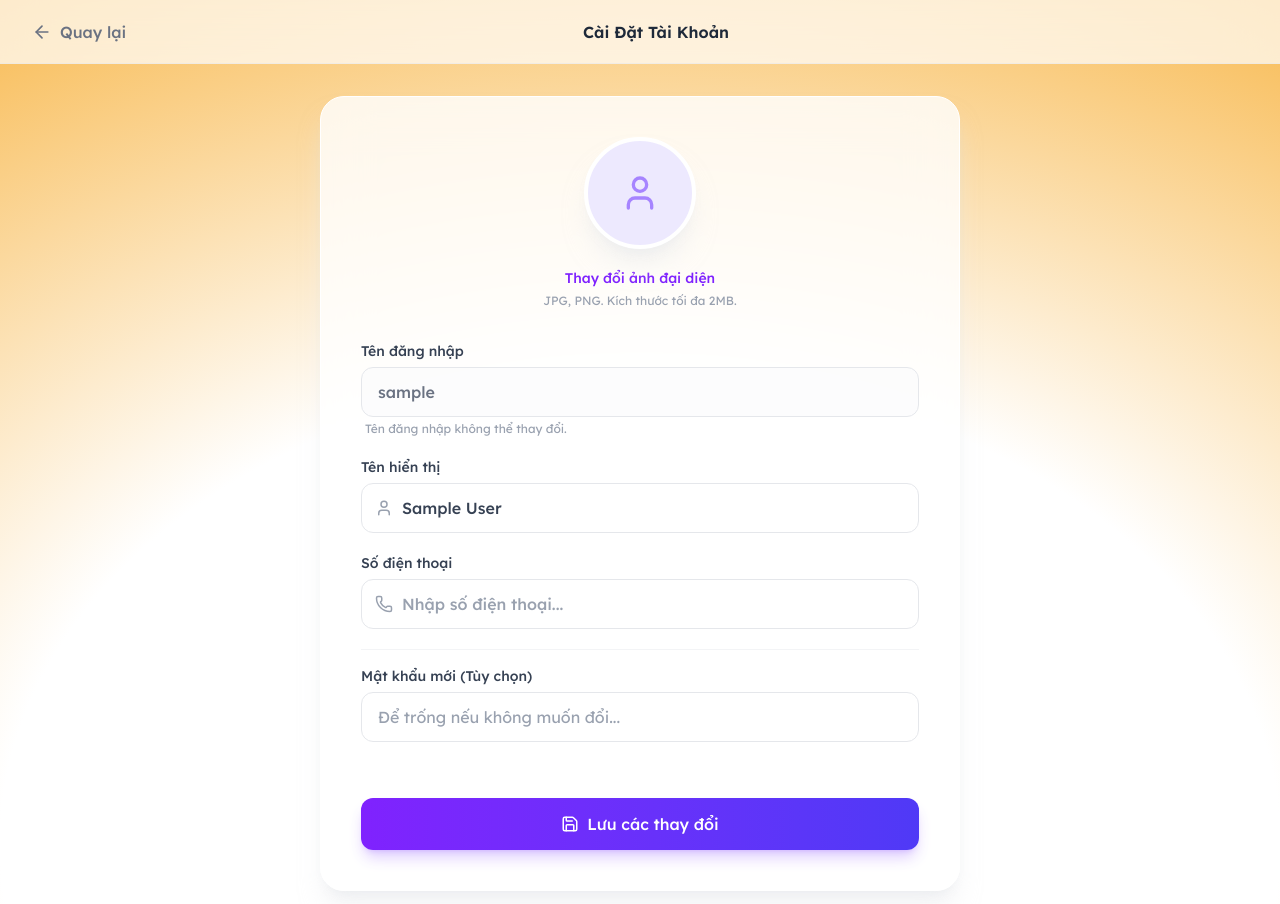
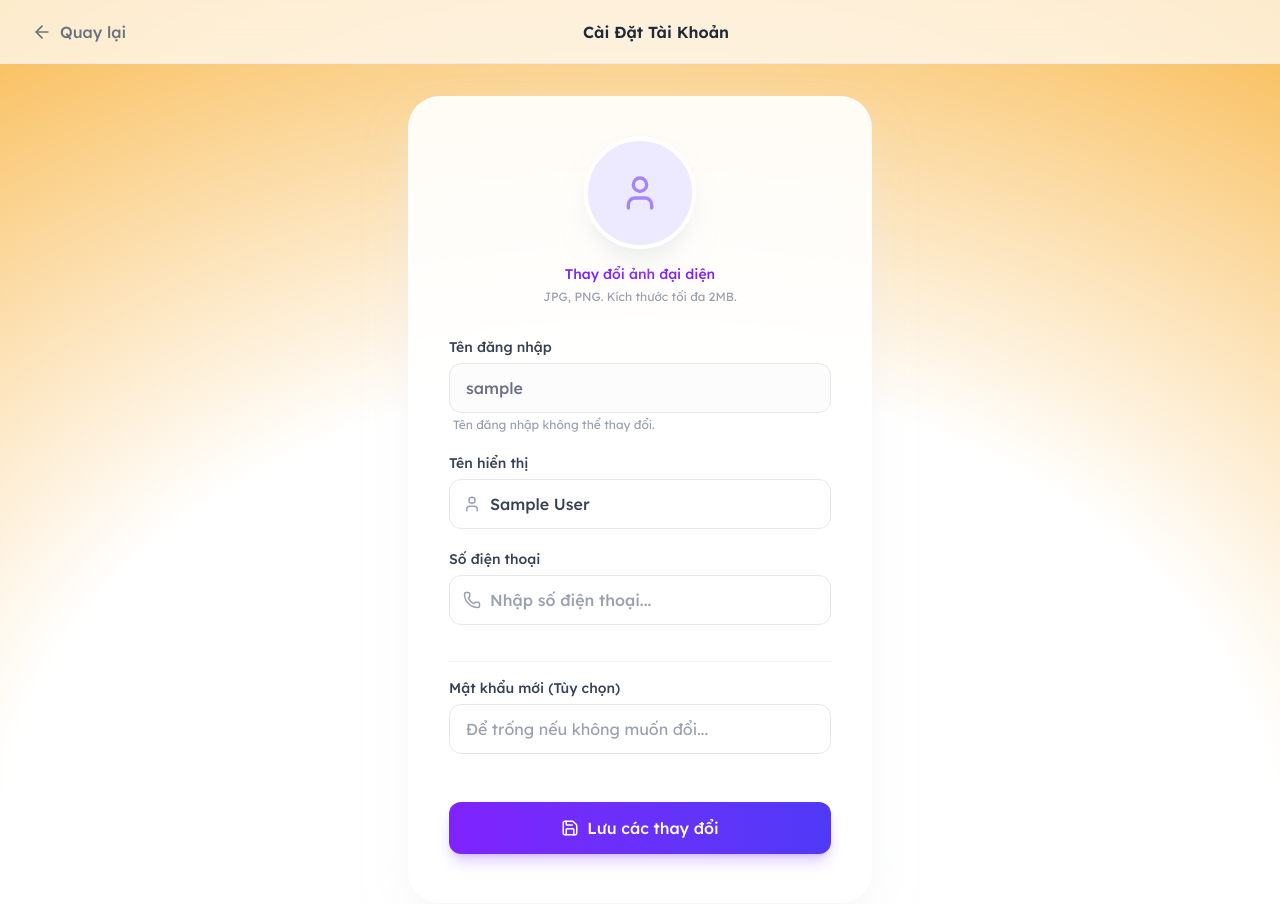
Before and after one commit to gioigioi124/elanAI, a React (Vite) app in the folder frontend/: page /settings in a window 1280 px wide. Shown: the top 904 px of the page. Built offline with nearby package versions, Linux system fonts and the light colour scheme; sample sign-in values are in the browser's storage.

Commit message:
add profile

```diff
--- a/frontend/src/pages/SettingsPage.jsx
+++ b/frontend/src/pages/SettingsPage.jsx
@@ -97,16 +97,16 @@ const SettingsPage = () => {
       </header>
 
       {/* Main Content */}
-      <main className="flex-1 w-full max-w-2xl mx-auto pt-24 pb-12 px-4 relative z-10">
+      <main className="flex-1 w-full max-w-lg mx-auto pt-24 pb-12 px-4 sm:px-6 relative z-10">
         <motion.div
           initial={{ opacity: 0, y: 20 }}
           animate={{ opacity: 1, y: 0 }}
-          className="bg-white/80 backdrop-blur-xl rounded-3xl shadow-xl shadow-gray-200/50 border border-white p-6 md:p-10"
+          className="bg-white/90 backdrop-blur-xl rounded-[2rem] shadow-2xl shadow-gray-200/50 border border-white/60 p-6 sm:p-8 md:p-10"
         >
-          <form onSubmit={handleSubmit} className="space-y-8">
+          <form onSubmit={handleSubmit} className="flex flex-col gap-8">
             {/* Avatar Section */}
-            <div className="flex flex-col items-center gap-4">
-              <div className="relative group">
+            <div className="flex flex-col items-center gap-3">
+              <div className="relative group shrink-0">
                 <div className="w-28 h-28 rounded-full border-4 border-white shadow-xl shadow-gray-200/50 bg-violet-100 flex items-center justify-center overflow-hidden transition-all duration-300 group-hover:shadow-2xl">
                   {avatarPreview ? (
                     <img
@@ -162,8 +162,8 @@ const SettingsPage = () => {
             </div>
 
             {/* Form Fields */}
-            <div className="space-y-5">
-              <div>
+            <div className="flex flex-col gap-5">
+              <div className="w-full">
                 <label className="block text-sm font-medium text-gray-700 mb-1.5">
                   Tên đăng nhập
                 </label>
@@ -175,7 +175,7 @@ const SettingsPage = () => {
                 </p>
               </div>
 
-              <div>
+              <div className="w-full">
                 <label className="block text-sm font-medium text-gray-700 mb-1.5">
                   Tên hiển thị
                 </label>
@@ -195,7 +195,7 @@ const SettingsPage = () => {
                 </div>
               </div>
 
-              <div>
+              <div className="w-full">
                 <label className="block text-sm font-medium text-gray-700 mb-1.5">
                   Số điện thoại
                 </label>
@@ -230,7 +230,7 @@ const SettingsPage = () => {
               </div>
             </div>
 
-            <div className="pt-6">
+            <div className="pt-4 pb-2">
               <button
                 type="submit"
                 disabled={loading}
```
